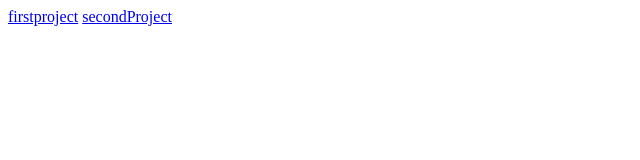
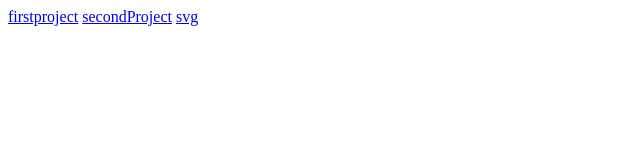
Before and after one commit to geni92/geni92.github.io, a plain HTML site: page index.html in a window 1280 px wide. Shown: the full height of the page, 0-640 px from the left. Drawn offline with Linux system fonts and the light colour scheme.

Commit message:
Update index.html

```diff
--- a/index.html
+++ b/index.html
@@ -9,7 +9,7 @@
 <body>
     <a href="./firstProject/PROJECT1.html"> firstproject</a>
     <a href="./secondProject/animation.html"> secondProject</a>
-    <a href="./svg/svg.html>svg</a>
+    <a href="./svg/svg.html">svg</a>
 
 </body>
 </html>
```
